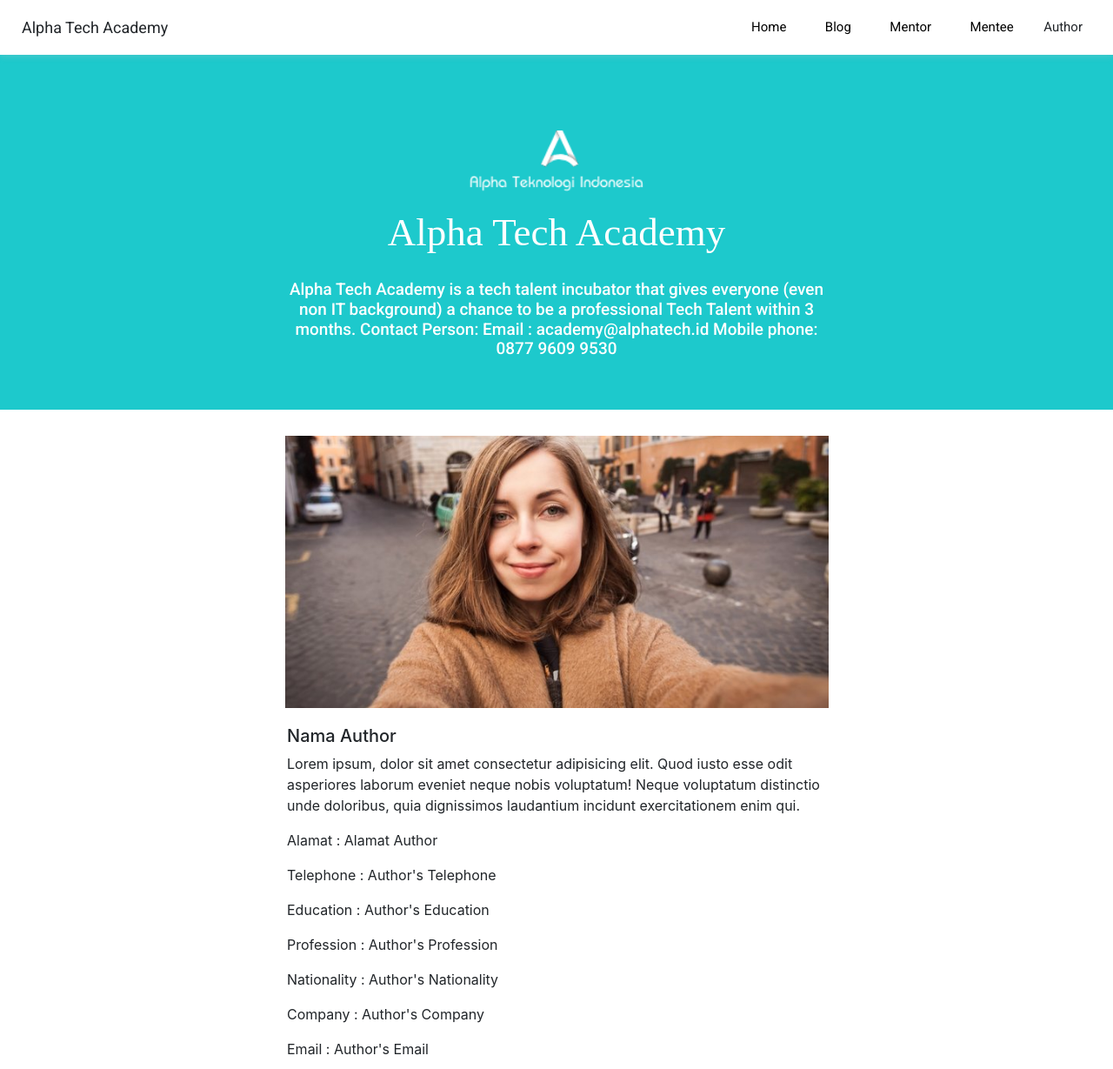
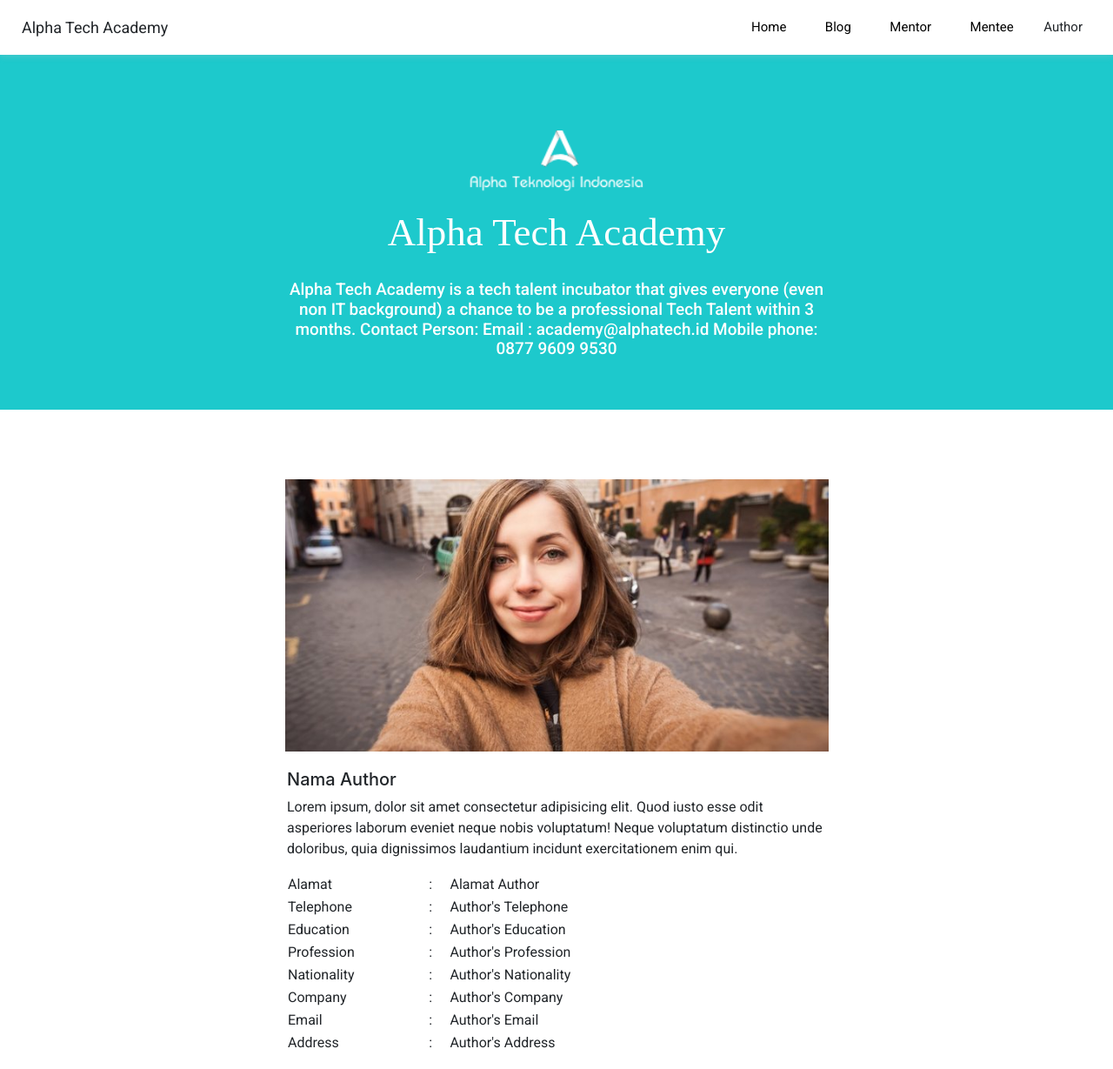
Before and after one commit to ulfarida/Deploy-Django, a Django app: page /author/ in a window 1280 px wide. Shown: the top 1229 px of the page at 87% size. Run offline with Django 3.2, Linux system fonts and the light colour scheme; some libraries are stand-ins or nearby versions; some web fonts are replaced.

Commit message:
revisi web alta

```diff
--- a/requirements.txt
+++ b/requirements.txt
@@ -1,4 +1,4 @@
 asgiref==3.2.3
-Django==2.2.8
+Django==3.0
 pytz==2019.3
 sqlparse==0.3.0
--- a/webalta/models.py
+++ b/webalta/models.py
@@ -8,7 +8,7 @@ class Mentor(models.Model):
     picture = models.CharField(max_length=1000)
 
     def __str__(self):
-        return "{}".format(self.nama)
+        return self.nama
 
 class Mentee(models.Model):
     nama = models.CharField(max_length=100)
@@ -16,7 +16,7 @@ class Mentee(models.Model):
     picture = models.CharField(max_length=1000)
 
     def __str__(self):
-        return "{}".format(self.nama)
+        return self.nama
 
 class Blog(models.Model):
     judul = models.CharField(max_length=1000)
@@ -25,4 +25,4 @@ class Blog(models.Model):
     tanggal = models.DateField()
 
     def __str__(self):
-        return "{}".format(self.judul)
+        return self.judul
--- a/webalta/static/webalta/css/main.css
+++ b/webalta/static/webalta/css/main.css
@@ -195,6 +211,7 @@ section {
 .blog-article {
     margin-left: auto;
     margin-right: auto;
+    margin-top: 50px;
 }
 
 .blog-article img {
@@ -204,18 +221,23 @@ section {
     width: 625px;
 }
 
-.blog-article h2 {
-    /* display: table; */
+.blog-article h2, .blog-article p, .baca-selengkapnya {
+    font-family: 'Roboto';
     margin-left: 0;
     padding-left: 300px;
     padding-right: 300px;
-
 }
 
-.blog-article h6 {
-    margin-left: 0;
-    padding-left: 300px;
-    padding-right: 300px;
+.form-page h6 {
+    font-family: 'Roboto';
+    display: table;
+    margin-left: auto;
+    margin-right: auto;
+    font-size: 16px;
+}
+
+.tanggal {
+    padding-top: 10px;
 }
 
 
@@ -264,10 +301,11 @@ section {
     padding-top: 20px;
 }
 
-.blog-article p {
-    margin-left: 0;
-    padding-left: 300px;
-    padding-right: 300px;
+.author-desc table {
+    font-family: 'Roboto';
+    margin-left: 300px;
+    margin-right: 300px;
+    margin-bottom: 20px;
 }
 
 /* ====================================
--- a/webalta/templates/base.html
+++ b/webalta/templates/base.html
@@ -5,7 +5,10 @@
     <meta charset="UTF-8">
     <meta name="viewport" content="width=device-width, initial-scale=1.0">
     <meta http-equiv="X-UA-Compatible" content="ie=edge">
-    <title>HOME</title>
+    <title>
+        {% block title %}
+        {% endblock %}
+    </title>
     <link rel="stylesheet" href="{% static 'webalta/css/main.css' %}">
     <link rel="stylesheet" href="{% static 'webalta/css/bootstrap.min.css' %}">
 </head>
--- a/webalta/templates/webalta/author.html
+++ b/webalta/templates/webalta/author.html
@@ -1,5 +1,9 @@
 {% extends 'base.html' %}
 {% load static %}
+
+{% block title %}
+Author
+{% endblock %}
 
 {% block nav-header %}
 <ul class="list-unstyled home-header-nav__list">
@@ -20,15 +24,49 @@
     </div>
 </div>
 <div class="row align-items-center">
-    <div class="col-md-12 blog-article">
-       <p>Alamat            : Alamat Author</p>
-       <p>Telephone         : Author's Telephone </p>
-       <p>Education         : Author's Education </p>
-       <p>Profession        : Author's Profession </p>
-       <p>Nationality       : Author's Nationality </p>
-       <p>Company           : Author's Company </p>
-       <p>Email             : Author's Email </p>
-       <p>Address           : Author's Address </p>
+    <div class="col-md-12 author-desc">
+        <table>
+            <tr>
+                <td>Alamat</td>
+                <td>&ensp;&ensp;&ensp;&ensp;&ensp;&ensp;&ensp;&ensp;&ensp;&ensp;</td>
+                <td>:&ensp;&ensp; Alamat Author</td>
+            </tr>
+            <tr>
+                <td>Telephone</td>
+                <td></td>
+                <td>:&ensp;&ensp; Author's Telephone</td>
+            </tr>
+            <tr>
+                <td>Education</td>
+                <td></td>
+                <td>: &ensp;&ensp;Author's Education</td>
+            </tr>
+            <tr>
+                <td>Profession</td>
+                <td></td>
+                <td>: &ensp;&ensp;Author's Profession</td>
+            </tr>
+            <tr>
+                <td>Nationality</td>
+                <td></td>
+                <td>:&ensp;&ensp; Author's Nationality</td>
+            </tr>
+            <tr>
+                <td>Company</td>
+                <td></td>
+                <td>: &ensp;&ensp;Author's Company</td>
+            </tr>
+            <tr>
+                <td>Email</td>
+                <td></td>
+                <td>: &ensp;&ensp;Author's Email</td>
+            </tr>
+            <tr>
+                <td>Address</td>
+                <td></td>
+                <td>: &ensp;&ensp;Author's Address</td>
+            </tr>
+        </table>
        <iframe class="maps" src="https://www.google.com/maps/embed?pb=!1m18!1m12!1m3!1d3951.314233480313!2d112.60827644979209!3d-7.966441481577961!2m3!1f0!2f0!3f0!3m2!1i1024!2i768!4f13.1!3m3!1m2!1s0x2e7882865ded0697%3A0xa77fa961a7c4e4b7!2sSepulsa%20Lodge%20Malang!5e0!3m2!1sen!2sid!4v1575982653632!5m2!1sen!2sid" width="600" height="450" frameborder="0" style="border:0;margin-left:300px;" allowfullscreen=""></iframe>
     </div>
 </div>
--- a/webalta/templates/webalta/form.html
+++ b/webalta/templates/webalta/form.html
@@ -1,5 +1,9 @@
 {% extends 'base.html' %}
 {% load static %}
+
+{% block title %}
+Input Blog
+{% endblock %}
 
 {% block nav-header %}
 <ul class="list-unstyled home-header-nav__list">
--- a/webalta/templates/webalta/mentor.html
+++ b/webalta/templates/webalta/mentor.html
@@ -1,5 +1,9 @@
 {% extends 'base.html' %}
 {% load static %}
+
+{% block title %}
+Mentor
+{% endblock %}
 
 {% block nav-header %}
 <ul class="list-unstyled home-header-nav__list">
@@ -24,7 +28,7 @@
         <div class="col-md-7 mentee-desc">
             <h4>{{mentor.nama}}</h4>
             <h5>{{mentor.pekerjaan}}</h5>
-            <h6>{{mentor.testimoni}}</h6>
+            <p>{{mentor.testimoni}}</p>
         </div>
     </div>
     {% endfor %}
--- a/webalta/urls.py
+++ b/webalta/urls.py
@@ -8,5 +8,6 @@ urlpatterns = [
     path('mentee/', views.mentee, name='mentee'),
     path('author/', views.author, name='author'),
     path('form/', views.form, name='form'),
-    path('input_blog/', views.input_blog, name='input_blog')
+    path('input_blog/', views.input_blog, name='input_blog'),
+    path('blog/<int:blog_id>', views.blogdetail, name='blogdetail')
 ]
--- a/webalta/views.py
+++ b/webalta/views.py
@@ -27,6 +27,11 @@ def author(request):
 def form(request):
     return render(request, 'webalta/form.html', {})
 
+def blogdetail(request, blog_id):
+    blog = Blog.objects.get(pk=blog_id)
+    var_blog = {'blog' : blog}
+    return render(request, 'webalta/blogdetail.html', var_blog)
+
 def input_blog(request):
     judul = request.POST['judul']
     artikel = request.POST['artikel']
```
Also changed, not shown: other parts of webalta/static/webalta/css/main.css (+46 -15 lines), webalta/templates/webalta/blog.html (+10 -4 lines), webalta/templates/webalta/blogdetail.html (added, +28 -0 lines), webalta/templates/webalta/index.html (+23 -19 lines), webalta/templates/webalta/mentee.html (+6 -2 lines).
